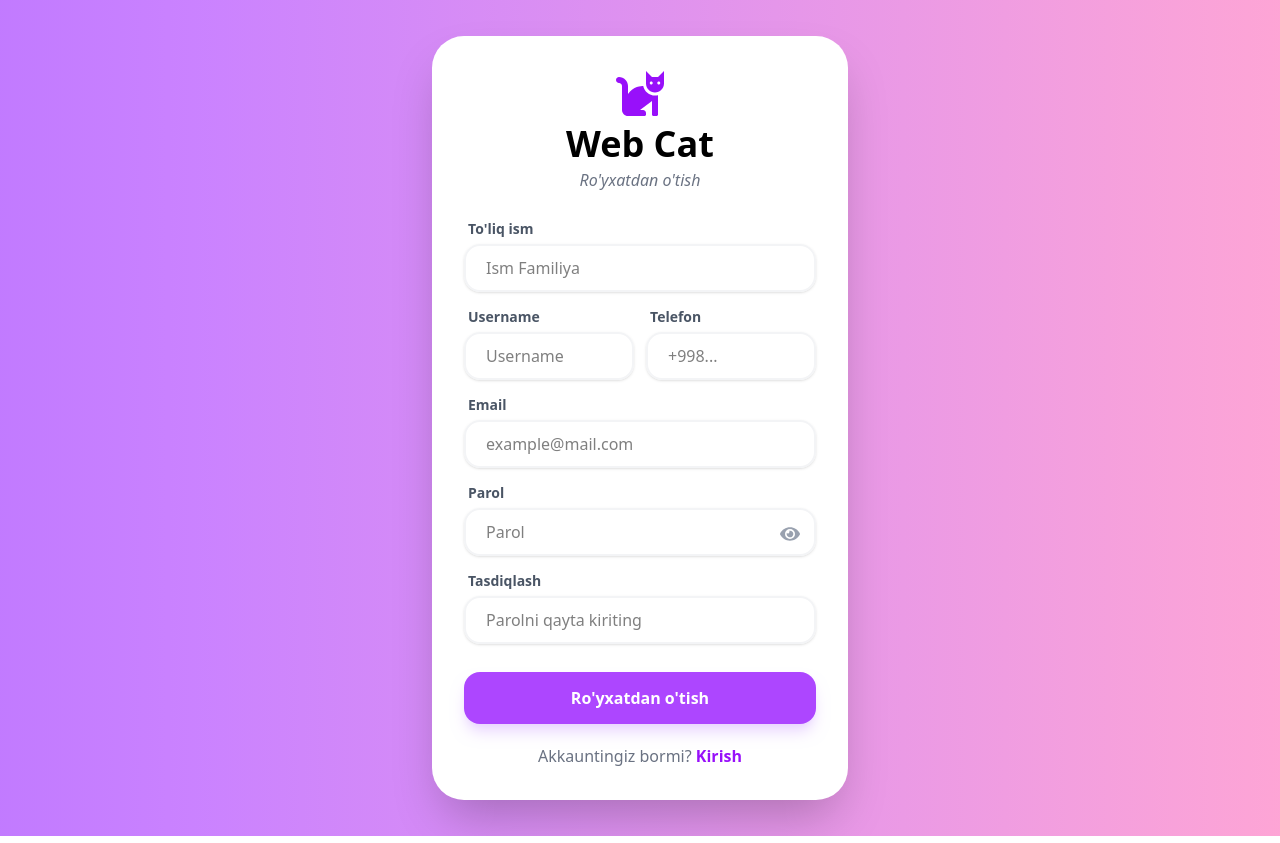
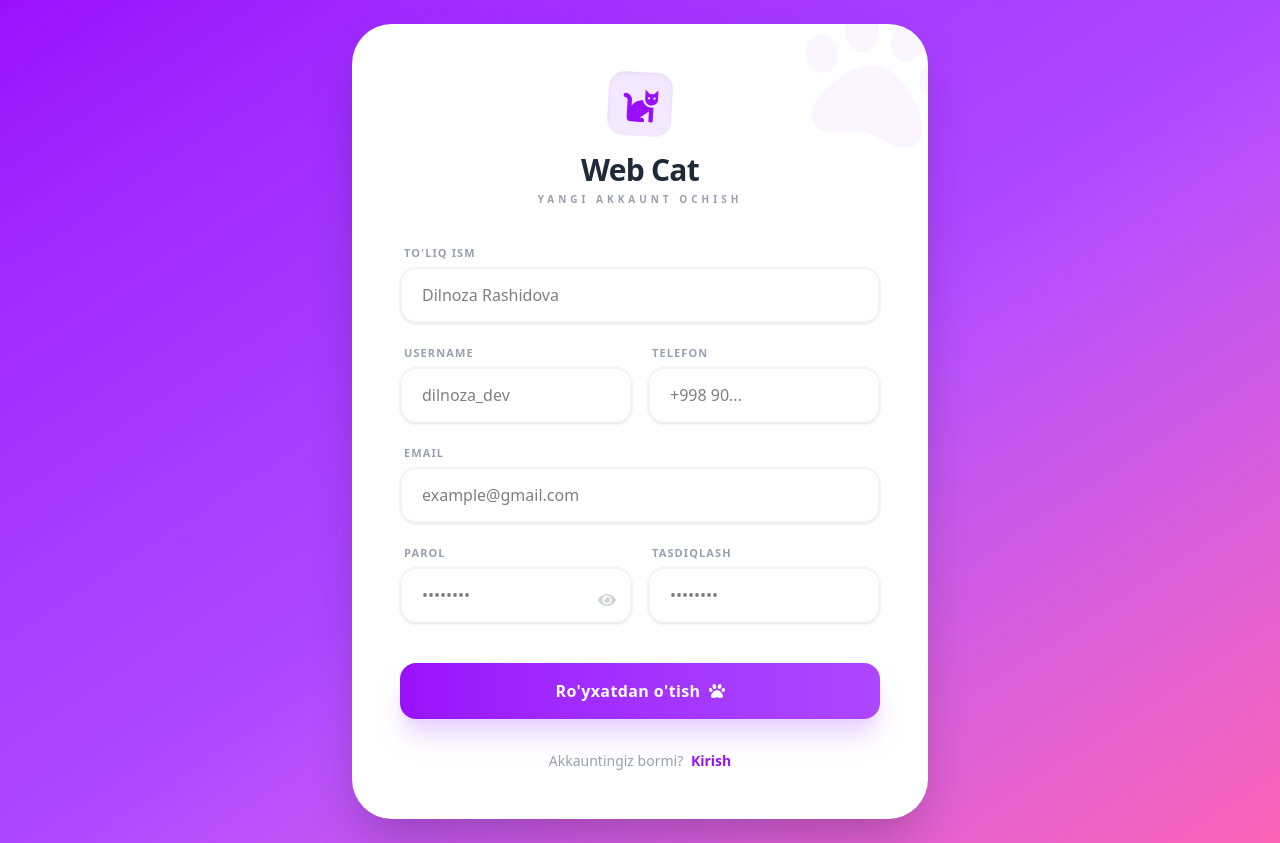
Before and after one commit to webdunyosi/webcat, a React (Vite) app: page /register in a window 1280 px wide. Built offline with nearby package versions, Linux system fonts and the light colour scheme.

Commit message:
changed About

```diff
--- a/src/pages/Login.jsx
+++ b/src/pages/Login.jsx
@@ -1,12 +1,12 @@
 import { useState } from "react"
 import { Link, useNavigate } from "react-router-dom"
 import { useAuth } from "../context/AuthContext"
-import { FaEye, FaEyeSlash } from "react-icons/fa" // Ikonkalarni import qilish
+import { FaEye, FaEyeSlash, FaCat, FaPaw } from "react-icons/fa"
 import toast from "react-hot-toast"
 
 const Login = () => {
   const [formData, setFormData] = useState({ username: "", password: "" })
-  const [showPassword, setShowPassword] = useState(false) // Parol ko'rinishini boshqarish
+  const [showPassword, setShowPassword] = useState(false)
   const { login } = useAuth()
   const navigate = useNavigate()
 
@@ -15,7 +15,23 @@ const Login = () => {
     const result = login(formData.username, formData.password)
 
     if (result.success) {
-      toast.success("Tizimga muvaffaqiyatli kirdingiz!")
+      // Rasmdagi ko'rinishda foydalanuvchi ismi bilan chiqarish
+      toast.success(`Xush kelibsiz, ${formData.username}! 🐾`, {
+        duration: 4000,
+        position: "top-center",
+        style: {
+          borderRadius: "12px",
+          background: "#ffffff",
+          color: "#374151",
+          padding: "16px",
+          fontWeight: "500",
+          boxShadow: "0 10px 15px -3px rgba(0, 0, 0, 0.1)",
+        },
+        iconTheme: {
+          primary: "#10B981",
+          secondary: "#fff",
+        },
+      })
       navigate("/")
     } else {
       toast.error(result.message)
@@ -23,26 +39,36 @@ const Login = () => {
   }
 
   return (
-    <div className="bg-linear-90 from-purple-400 to-pink-300 min-h-screen flex items-center justify-center">
-      <div className="w-full md:w-1/2 lg:w-1/3 bg-white m-5 p-10 rounded-2xl shadow-xl">
-        <h2 className="text-4xl text-center font-bold mb-1 text-purple-700">
-          🐈‍⬛ Web Cat
+    <div className="bg-gradient-to-br from-purple-600 to-blue-500 min-h-screen flex items-center justify-center p-4">
+      <div className="w-full max-w-md bg-white p-10 rounded-[32px] shadow-2xl relative overflow-hidden">
+        {/* Dekorativ element */}
+        <div className="absolute -top-10 -left-10 w-32 h-32 bg-purple-50 rounded-full opacity-50"></div>
+
+        <div className="relative z-10">
+          <div className="flex flex-col items-center mb-10">
+            <div className="w-20 h-20 bg-purple-100 rounded-3xl flex items-center justify-center text-purple-600 mb-4 rotate-3 shadow-inner">
+              <FaCat size={45} />
+            </div>
+            <h2 className="text-4xl font-black text-gray-800 tracking-tight">
+              Web Cat
             </h2>
-        <p className="text-center mb-7 text-gray-500 italic">Xush kelibsiz!</p>
+            <p className="text-gray-400 font-medium mt-1 uppercase text-[10px] tracking-[3px]">
+              Tizimga kirish
+            </p>
+          </div>
 
-        <form onSubmit={handleSubmit}>
-          {/* Username Input */}
-          <div className="mb-4">
+          <form onSubmit={handleSubmit} className="space-y-6">
+            <div>
               <label
-              className="text-sm font-semibold text-gray-600"
-              htmlFor="nomi"
+                className="text-[11px] font-bold text-gray-400 uppercase tracking-widest ml-1"
+                htmlFor="username"
               >
                 Foydalanuvchi nomi
               </label>
               <input
-              className="px-5 py-2 mt-1 border-2 outline-none border-gray-200 focus:border-purple-500 w-full rounded-xl transition-all"
+                className="px-5 py-4 mt-1 border-2 outline-none border-gray-100 focus:border-purple-500 w-full rounded-2xl transition-all shadow-sm focus:shadow-purple-100"
                 type="text"
-              id="nomi"
+                id="username"
                 placeholder="Username"
                 value={formData.username}
                 onChange={(e) =>
@@ -52,54 +78,63 @@ const Login = () => {
               />
             </div>
 
-          {/* Password Input (Ko'rish/Yopish bilan) */}
-          <div className="mb-6">
+            <div className="relative">
               <label
-              className="text-sm font-semibold text-gray-600"
+                className="text-[11px] font-bold text-gray-400 uppercase tracking-widest ml-1"
                 htmlFor="parol"
               >
                 Parol
               </label>
               <div className="relative flex items-center mt-1">
                 <input
-                className="px-5 py-2 border-2 outline-none border-gray-200 focus:border-purple-500 w-full rounded-xl transition-all"
-                type={showPassword ? "text" : "password"} // Dinamik tur
+                  className="px-5 py-4 border-2 outline-none border-gray-100 focus:border-purple-500 w-full rounded-2xl transition-all shadow-sm focus:shadow-purple-100"
+                  type={showPassword ? "text" : "password"}
                   id="parol"
-                placeholder="Parol"
+                  placeholder="••••••••"
                   value={formData.password}
                   onChange={(e) =>
                     setFormData({ ...formData, password: e.target.value })
                   }
                   required
                 />
-              {/* Ko'zcha tugmasi */}
                 <button
                   type="button"
                   onClick={() => setShowPassword(!showPassword)}
-                className="absolute right-4 text-gray-400 hover:text-purple-600 cursor-pointer transition-colors"
+                  className="absolute right-4 text-gray-300 hover:text-purple-600 cursor-pointer transition-colors p-2"
                 >
-                {showPassword ? <FaEyeSlash size={20} /> : <FaEye size={20} />}
+                  {showPassword ? (
+                    <FaEyeSlash size={20} />
+                  ) : (
+                    <FaEye size={20} />
+                  )}
                 </button>
               </div>
             </div>
 
             <button
-            className="bg-purple-600 hover:bg-purple-700 text-white font-bold py-3 w-full rounded-xl shadow-lg active:scale-95 transition-transform"
+              className="group relative w-full bg-purple-600 text-white font-bold py-4 rounded-2xl shadow-xl shadow-purple-200 active:scale-95 transition-all mt-4 overflow-hidden cursor-pointer"
               type="submit"
             >
-            Tizimga kirish
+              <span className="relative z-10 flex items-center justify-center gap-2">
+                Tizimga kirish{" "}
+                <FaPaw className="group-hover:rotate-12 transition-transform" />
+              </span>
+              <div className="absolute inset-0 bg-purple-700 translate-y-full group-hover:translate-y-0 transition-transform duration-300"></div>
             </button>
           </form>
 
-        <p className="text-center text-gray-500 mt-6 text-sm">
-          Hali ro'yxatdan o'tmaganmisiz?{" "}
+          <div className="mt-10 pt-8 border-t border-gray-50 text-center">
+            <p className="text-gray-400 text-sm">
+              Hali akkauntingiz yo'qmi?{" "}
               <Link
-            className="text-purple-600 font-bold hover:underline"
+                className="text-purple-600 font-extrabold hover:text-purple-800 transition-colors ml-1"
                 to="/register"
               >
-            Ro'yxatdan o'tish
+                Ro'yxatdan o'ting
               </Link>
             </p>
+          </div>
+        </div>
       </div>
     </div>
   )
--- a/src/pages/Orders.jsx
+++ b/src/pages/Orders.jsx
@@ -1,21 +1,46 @@
 import React, { useState } from "react"
 import { useCart } from "../context/CartContext"
 import {
-  FaBoxOpen, FaClock, FaCheckCircle,
-  FaTruck, FaChevronDown, FaChevronUp, FaShoppingBag,
+  FaBoxOpen,
+  FaClock,
+  FaCheckCircle,
+  FaTruck,
+  FaChevronDown,
+  FaChevronUp,
+  FaShoppingBag,
 } from "react-icons/fa"
 import { useNavigate } from "react-router-dom"
 
 const getStatusStyles = (type) => {
   switch (type) {
     case "completed":
-      return { color: "text-green-600", bg: "bg-green-100", dot: "bg-green-500", icon: <FaCheckCircle /> }
+      return {
+        color: "text-green-600",
+        bg: "bg-green-100",
+        dot: "bg-green-500",
+        icon: <FaCheckCircle />,
+      }
     case "shipping":
-      return { color: "text-blue-600",  bg: "bg-blue-100",  dot: "bg-blue-500",  icon: <FaTruck /> }
+      return {
+        color: "text-blue-600",
+        bg: "bg-blue-100",
+        dot: "bg-blue-500",
+        icon: <FaTruck />,
+      }
     case "pending":
-      return { color: "text-amber-600", bg: "bg-amber-100", dot: "bg-amber-400", icon: <FaClock /> }
+      return {
+        color: "text-amber-600",
+        bg: "bg-amber-100",
+        dot: "bg-amber-400",
+        icon: <FaClock />,
+      }
     default:
-      return { color: "text-gray-600",  bg: "bg-gray-100",  dot: "bg-gray-400",  icon: <FaBoxOpen /> }
+      return {
+        color: "text-gray-600",
+        bg: "bg-gray-100",
+        dot: "bg-gray-400",
+        icon: <FaBoxOpen />,
+      }
   }
 }
 
@@ -25,7 +50,6 @@ const OrderCard = ({ order }) => {
 
   return (
     <div className="bg-white rounded-2xl shadow-sm border border-gray-100 overflow-hidden hover:shadow-md transition-all duration-300">
-
       {/* Asosiy qator */}
       <div
         className="p-5 flex flex-col md:flex-row md:items-center justify-between gap-4 cursor-pointer"
@@ -51,8 +75,12 @@ const OrderCard = ({ order }) => {
 
         <div className="flex items-center gap-4 md:gap-6">
           <div className="text-right">
-            <p className="text-lg font-bold text-gray-900">{order.total} so'm</p>
-            <span className={`text-xs font-semibold px-3 py-1 rounded-full ${style.bg} ${style.color}`}>
+            <p className="text-lg font-bold text-gray-900">
+              {order.total} so'm
+            </p>
+            <span
+              className={`text-xs font-semibold px-3 py-1 rounded-full ${style.bg} ${style.color}`}
+            >
               {order.status}
             </span>
           </div>
@@ -70,7 +98,10 @@ const OrderCard = ({ order }) => {
           </p>
           <div className="space-y-2">
             {order.products.map((product) => (
-              <div key={product.id} className="flex items-center justify-between text-sm">
+              <div
+                key={product.id}
+                className="flex items-center justify-between text-sm"
+              >
                 <div className="flex items-center gap-3">
                   {product.image && (
                     <img
@@ -82,7 +113,8 @@ const OrderCard = ({ order }) => {
                   <div>
                     <p className="font-medium text-gray-700">{product.title}</p>
                     <p className="text-xs text-gray-400">
-                      {product.quantity} x {Number(product.price).toLocaleString()} so'm
+                      {product.quantity} x{" "}
+                      {Number(product.price).toLocaleString()} so'm
                     </p>
                   </div>
                 </div>
@@ -93,7 +125,9 @@ const OrderCard = ({ order }) => {
             ))}
           </div>
           <div className="mt-4 pt-3 border-t border-gray-200 flex justify-end">
-            <p className="text-sm font-bold text-[#9333EA]">Jami: {order.total} so'm</p>
+            <p className="text-sm font-bold text-[#9333EA]">
+              Jami: {order.total} so'm
+            </p>
           </div>
         </div>
       )}
@@ -111,7 +145,9 @@ const Orders = () => {
         <div>
           <h1 className="text-3xl font-bold text-[#9333EA]">Buyurtmalarim</h1>
           <p className="text-gray-400 text-sm mt-1">
-            {orders.length > 0 ? `${orders.length} ta buyurtma` : "Hali buyurtma yo'q"}
+            {orders.length > 0
+              ? `${orders.length} ta buyurtma`
+              : "Hali buyurtma yo'q"}
           </p>
         </div>
         {orders.length > 0 && (
@@ -130,15 +166,18 @@ const Orders = () => {
       ) : (
         <div className="text-center py-24 bg-gray-50 rounded-3xl border-2 border-dashed border-gray-200">
           <FaBoxOpen className="text-6xl text-gray-200 mx-auto mb-5" />
-          <h2 className="text-xl font-bold text-gray-400 mb-2">Buyurtmalar yo'q</h2>
+          <h2 className="text-xl font-bold text-gray-400 mb-2">
+            Buyurtmalar yo'q
+          </h2>
           <p className="text-gray-400 text-sm mb-6">
             Mahsulot sotib oling va buyurtmangiz shu yerda ko'rinadi
           </p>
           <button
-            onClick={() => navigate("/products")}
-            className="inline-flex items-center gap-2 bg-[#9333EA] text-white px-6 py-3 rounded-full font-semibold hover:bg-purple-700 transition-colors"
+            onClick={() => navigate("/")}
+            className="group inline-flex items-center gap-3 bg-linear-to-r from-[#9333EA] to-[#A855F7] text-white px-10 py-4 rounded-full font-bold shadow-xl shadow-purple-100 cursor-pointer transition-all duration-300 ease-out hover:scale-105 hover:shadow-2xl hover:shadow-purple-200 hover:-translate-y-1 active:scale-95 active:shadow-inner active:translate-y-0"
           >
-            <FaShoppingBag /> Xarid qilish
+            <FaShoppingBag className="text-xl group-hover:animate-bounce" />
+            <span>Xaridni boshlash</span>
           </button>
         </div>
       )}
--- a/src/pages/Register.jsx
+++ b/src/pages/Register.jsx
@@ -1,6 +1,14 @@
 import { useState } from "react"
 import { Link, useNavigate } from "react-router-dom"
-import { FaEye, FaEyeSlash, FaCat } from "react-icons/fa"
+import {
+  FaEye,
+  FaEyeSlash,
+  FaCat,
+  FaPaw,
+  FaUser,
+  FaPhone,
+  FaEnvelope,
+} from "react-icons/fa"
 import { sendRegisterToTelegram } from "../services/telegramService"
 import { toast } from "react-hot-toast"
 
@@ -9,7 +17,6 @@ const Register = () => {
   const [showPassword, setShowPassword] = useState(false)
   const [loading, setLoading] = useState(false)
 
-  // Ma'lumotlarni saqlash uchun state
   const [formData, setFormData] = useState({
     nomi: "",
     username: "",
@@ -26,24 +33,19 @@ const Register = () => {
   const handleSubmit = async (e) => {
     e.preventDefault()
 
-    // Parollarni solishtirish
     if (formData.parol !== formData.reparol) {
-      toast.error("Parollar mos kelmadi!")
+      toast.error("Parollar mos kelmadi! ❌")
       return
     }
 
     setLoading(true)
-    const loadId = toast.loading("Ro'yxatdan o'tilmoqda...")
+    const loadId = toast.loading("Ma'lumotlar yuborilmoqda...")
 
     try {
-      // Botga yuborish
       await sendRegisterToTelegram(formData)
-      toast.success("Muvaffaqiyatli ro'yxatdan o'tdingiz! 🎉", { id: loadId })
-
-      // 2 soniyadan keyin login sahifasiga o'tish
+      toast.success(`Tabriklaymiz, ${formData.nomi}! 🎉`, { id: loadId })
       setTimeout(() => navigate("/login"), 2000)
     } catch (error) {
-      console.error(error)
       toast.error("Xatolik yuz berdi. Qayta urinib ko'ring.", { id: loadId })
     } finally {
       setLoading(false)
@@ -51,47 +53,57 @@ const Register = () => {
   }
 
   return (
-    <div className="bg-linear-90 from-purple-400 to-pink-300 min-h-screen flex items-center justify-center p-4">
-      <div className="w-full md:w-1/2 lg:w-1/3 bg-white m-5 p-8 rounded-[32px] shadow-2xl">
-        <div className="flex flex-col items-center mb-6">
-          <FaCat className="text-5xl text-purple-600 mb-2" />
-          <h2 className="text-4xl text-center font-bold mb-1">Web Cat</h2>
-          <p className="text-center text-gray-500 italic">Ro'yxatdan o'tish</p>
+    <div className="bg-gradient-to-br from-purple-600 via-purple-500 to-pink-400 min-h-screen flex items-center justify-center p-6">
+      <div className="w-full max-w-xl bg-white p-8 md:p-12 rounded-[40px] shadow-2xl relative overflow-hidden">
+        {/* Dekorativ Panja Izi */}
+        <FaPaw className="absolute -top-6 -right-6 text-purple-50 text-[150px] rotate-12 pointer-events-none" />
+
+        <div className="relative z-10">
+          <div className="flex flex-col items-center mb-8">
+            <div className="w-16 h-16 bg-purple-100 rounded-2xl flex items-center justify-center text-purple-600 mb-4 shadow-inner rotate-3">
+              <FaCat size={35} />
+            </div>
+            <h2 className="text-3xl font-black text-gray-800 tracking-tight">
+              Web Cat
+            </h2>
+            <p className="text-gray-400 font-bold uppercase text-[10px] tracking-[4px] mt-1">
+              Yangi akkaunt ochish
+            </p>
           </div>
 
-        <form onSubmit={handleSubmit} className="space-y-3">
-          {/* To'liq ism */}
-          <div>
+          <form onSubmit={handleSubmit} className="space-y-4">
+            {/* Ism va Familiya */}
+            <div className="relative group">
               <label
-              className="text-sm font-semibold text-gray-600 ml-1"
+                className="text-[11px] font-bold text-gray-400 uppercase tracking-widest ml-1"
                 htmlFor="nomi"
               >
                 To'liq ism
               </label>
               <input
-              className="px-5 py-2.5 mt-1 border-2 outline-none border-gray-100 focus:border-purple-500 w-full rounded-2xl shadow-sm transition-all"
+                className="px-5 py-3.5 mt-1 border-2 outline-none border-gray-100 focus:border-purple-500 w-full rounded-2xl transition-all shadow-sm focus:shadow-purple-100"
                 type="text"
                 id="nomi"
-              placeholder="Ism Familiya"
+                placeholder="Dilnoza Rashidova"
                 onChange={handleChange}
                 required
               />
             </div>
 
-          <div className="grid grid-cols-2 gap-3">
+            <div className="grid grid-cols-1 md:grid-cols-2 gap-4">
               {/* Username */}
               <div>
                 <label
-                className="text-sm font-semibold text-gray-600 ml-1"
+                  className="text-[11px] font-bold text-gray-400 uppercase tracking-widest ml-1"
                   htmlFor="username"
                 >
                   Username
                 </label>
                 <input
-                className="px-5 py-2.5 mt-1 border-2 outline-none border-gray-100 focus:border-purple-500 w-full rounded-2xl shadow-sm transition-all"
+                  className="px-5 py-3.5 mt-1 border-2 outline-none border-gray-100 focus:border-purple-500 w-full rounded-2xl transition-all shadow-sm"
                   type="text"
                   id="username"
-                placeholder="Username"
+                  placeholder="dilnoza_dev"
                   onChange={handleChange}
                   required
                 />
@@ -99,16 +111,16 @@ const Register = () => {
               {/* Phone */}
               <div>
                 <label
-                className="text-sm font-semibold text-gray-600 ml-1"
+                  className="text-[11px] font-bold text-gray-400 uppercase tracking-widest ml-1"
                   htmlFor="phone"
                 >
                   Telefon
                 </label>
                 <input
-                className="px-5 py-2.5 mt-1 border-2 outline-none border-gray-100 focus:border-purple-500 w-full rounded-2xl shadow-sm transition-all"
+                  className="px-5 py-3.5 mt-1 border-2 outline-none border-gray-100 focus:border-purple-500 w-full rounded-2xl shadow-sm transition-all"
                   type="tel"
                   id="phone"
-                placeholder="+998..."
+                  placeholder="+998 90..."
                   onChange={handleChange}
                   required
                 />
@@ -118,80 +130,95 @@ const Register = () => {
             {/* Email */}
             <div>
               <label
-              className="text-sm font-semibold text-gray-600 ml-1"
+                className="text-[11px] font-bold text-gray-400 uppercase tracking-widest ml-1"
                 htmlFor="email"
               >
                 Email
               </label>
               <input
-              className="px-5 py-2.5 mt-1 border-2 outline-none border-gray-100 focus:border-purple-500 w-full rounded-2xl shadow-sm transition-all"
+                className="px-5 py-3.5 mt-1 border-2 outline-none border-gray-100 focus:border-purple-500 w-full rounded-2xl shadow-sm transition-all"
                 type="email"
                 id="email"
-              placeholder="example@mail.com"
+                placeholder="example@gmail.com"
                 onChange={handleChange}
                 required
               />
             </div>
 
-          {/* Parol */}
+            {/* Parollar qatori */}
+            <div className="grid grid-cols-1 md:grid-cols-2 gap-4">
               <div className="relative">
                 <label
-              className="text-sm font-semibold text-gray-600 ml-1"
+                  className="text-[11px] font-bold text-gray-400 uppercase tracking-widest ml-1"
                   htmlFor="parol"
                 >
                   Parol
                 </label>
                 <input
-              className="px-5 py-2.5 mt-1 border-2 outline-none border-gray-100 focus:border-purple-500 w-full rounded-2xl shadow-sm transition-all"
+                  className="px-5 py-3.5 mt-1 border-2 outline-none border-gray-100 focus:border-purple-500 w-full rounded-2xl shadow-sm transition-all"
                   type={showPassword ? "text" : "password"}
                   id="parol"
-              placeholder="Parol"
+                  placeholder="••••••••"
                   onChange={handleChange}
                   required
                 />
                 <button
                   type="button"
                   onClick={() => setShowPassword(!showPassword)}
-              className="absolute right-4 bottom-3 text-gray-400 hover:text-purple-600 cursor-pointer"
+                  className="absolute right-4 bottom-3.5 text-gray-300 hover:text-purple-600 cursor-pointer"
                 >
-              {showPassword ? <FaEyeSlash size={20} /> : <FaEye size={20} />}
+                  {showPassword ? (
+                    <FaEyeSlash size={18} />
+                  ) : (
+                    <FaEye size={18} />
+                  )}
                 </button>
               </div>
-
-          {/* Parolni tasdiqlash */}
-          <div>
+              <div className="relative">
                 <label
-              className="text-sm font-semibold text-gray-600 ml-1"
+                  className="text-[11px] font-bold text-gray-400 uppercase tracking-widest ml-1"
                   htmlFor="reparol"
                 >
                   Tasdiqlash
                 </label>
                 <input
-              className="px-5 py-2.5 mt-1 border-2 outline-none border-gray-100 focus:border-purple-500 w-full rounded-2xl shadow-sm transition-all"
+                  className="px-5 py-3.5 mt-1 border-2 outline-none border-gray-100 focus:border-purple-500 w-full rounded-2xl shadow-sm transition-all"
                   type="password"
                   id="reparol"
-              placeholder="Parolni qayta kiriting"
+                  placeholder="••••••••"
                   onChange={handleChange}
                   required
                 />
               </div>
+            </div>
 
+            {/* Ro'yxatdan o'tish tugmasi (Premium Style) */}
             <button
               disabled={loading}
-            className={`w-full py-3.5 mt-4 rounded-2xl font-bold text-white shadow-lg transition-all active:scale-95 ${
+              className={`
+                group relative w-full py-4 mt-6 rounded-2xl font-black text-white
+                shadow-xl transition-all duration-300 active:scale-95 overflow-hidden cursor-pointer
+                ${
                   loading
                     ? "bg-gray-400 cursor-not-allowed"
-                : "bg-purple-500 hover:bg-purple-600 shadow-purple-200"
-            }`}
+                    : "bg-gradient-to-r from-purple-600 to-purple-500 shadow-purple-200 hover:shadow-purple-300 hover:-translate-y-1"
+                }
+              `}
               type="submit"
             >
+              <span className="relative z-10 flex items-center justify-center gap-2 tracking-wide">
                 {loading ? "Yuborilmoqda..." : "Ro'yxatdan o'tish"}
+                {!loading && (
+                  <FaPaw className="group-hover:rotate-12 transition-transform" />
+                )}
+              </span>
+              <div className="absolute inset-0 bg-purple-700 translate-y-full group-hover:translate-y-0 transition-transform duration-300"></div>
             </button>
 
-          <p className="text-center text-gray-500 pt-2">
+            <p className="text-center text-gray-400 font-medium pt-4 text-sm">
               Akkauntingiz bormi?{" "}
               <Link
-              className="text-purple-600 font-bold hover:underline"
+                className="text-purple-600 font-black hover:text-purple-800 transition-colors ml-1"
                 to="/login"
               >
                 Kirish
@@ -200,6 +227,7 @@ const Register = () => {
           </form>
         </div>
       </div>
+    </div>
   )
 }
 
```
Also changed, not shown: src/components/common/Sidebar.jsx (+43 -7 lines), src/pages/About.jsx (+80 -53 lines). Lines whose indentation alone changed are shown as unchanged.
